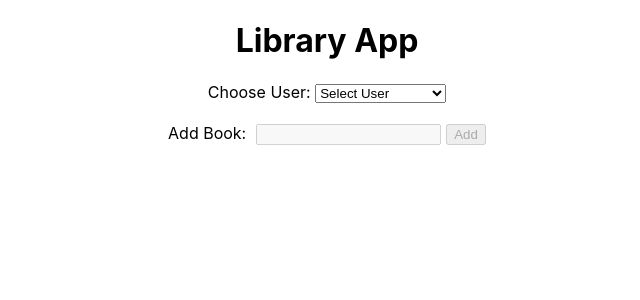
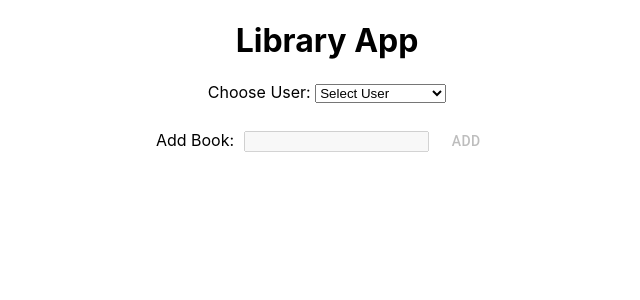
Before and after one commit to gertie-sheshe/resource-fend, a React (Create React App) app: page / in a window 1280 px wide. Shown: the top 300 px of the page, without its empty margins (313-953 px from the left). Built offline with nearby package versions, Linux system fonts and the light colour scheme; data requests are answered from the project's data file.

Commit message:
(feat) add MUI + make field required

```diff
--- a/package.json
+++ b/package.json
@@ -3,6 +3,9 @@
   "version": "0.1.0",
   "private": true,
   "dependencies": {
+    "@emotion/react": "^11.10.0",
+    "@emotion/styled": "^11.10.0",
+    "@mui/material": "^5.10.0",
     "@testing-library/jest-dom": "^5.16.5",
     "@testing-library/react": "^13.3.0",
     "@testing-library/user-event": "^13.5.0",
--- a/src/components/BookForm/BookForm.js
+++ b/src/components/BookForm/BookForm.js
@@ -1,4 +1,6 @@
 import React, { useState } from "react";
+import Button from "@mui/material/Button";
+
 import { useMutation, useQueryClient } from "react-query";
 import { createBook } from "../../utils/api";
 
@@ -21,6 +23,7 @@
 
   const handleSubmit = (e) => {
     e.preventDefault();
+
     const newBook = {
       title: book,
       completed: false,
@@ -45,11 +48,12 @@
           id="book"
           type="text"
           value={book}
+          required
           onChange={handleOnChange}
         />
-        <button disabled={!userId} style={{ marginLeft: "5px" }} type="submit">
+        <Button disabled={!userId} style={{ marginLeft: "5px" }} type="submit">
           Add
-        </button>
+        </Button>
       </form>
       {addBookMutation.error && <p>Error: {addBookMutation.error}</p>}
       {addBookMutation.isLoading && <p>Adding Todo...</p>}
```
Also changed, not shown: 1 other file (tests, documents, lock files or other folders).
